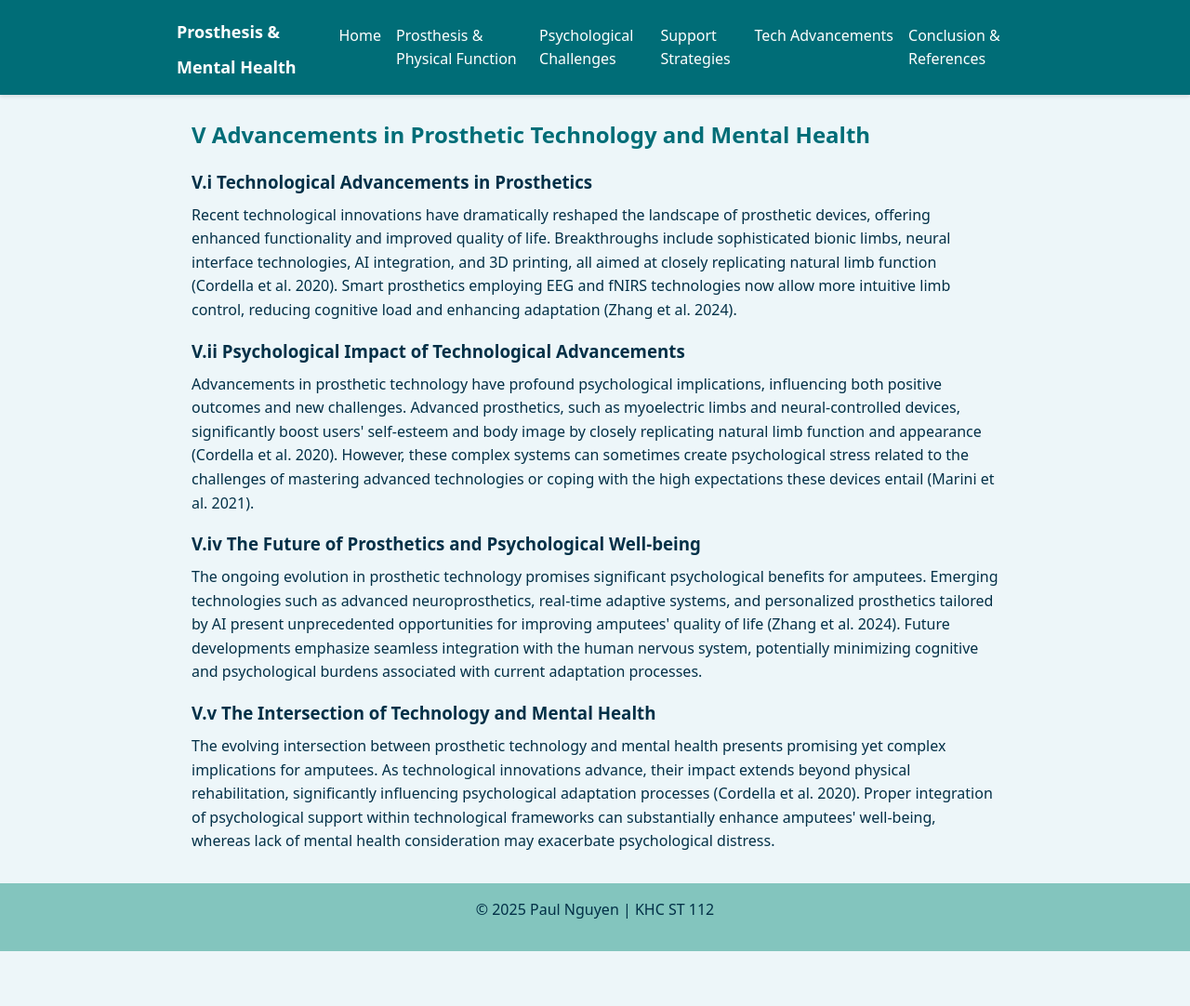
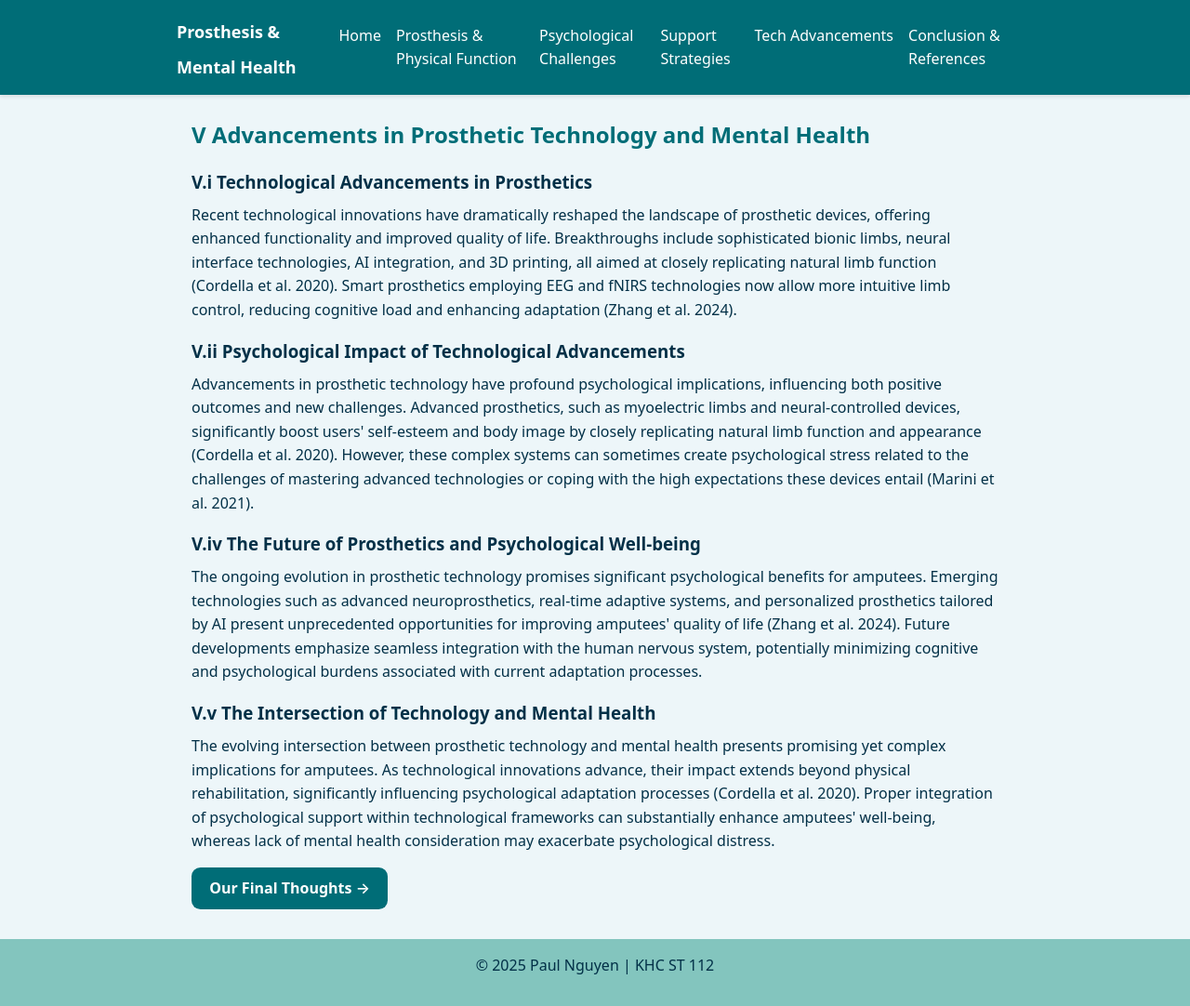
Before and after one commit to prosthesismental/prosthesismental.github.io, a plain HTML site: page technology.html in a window 1280 px wide. Shown: the whole page at 93% size. Before the commit the page ends 1023 px from the top, so only its background shows below. Drawn offline with Linux system fonts and the light colour scheme.

Commit message:
Update technology.html

```diff
--- a/technology.html
+++ b/technology.html
@@ -40,6 +40,7 @@
 
   <h3>V.v The Intersection of Technology and Mental Health</h3>
   <p>The evolving intersection between prosthetic technology and mental health presents promising yet complex implications for amputees. As technological innovations advance, their impact extends beyond physical rehabilitation, significantly influencing psychological adaptation processes (Cordella et al. 2020). Proper integration of psychological support within technological frameworks can substantially enhance amputees' well-being, whereas lack of mental health consideration may exacerbate psychological distress.</p>
+  <p><a class="button" href="conclusion.html">Our Final Thoughts &rarr;</a></p>
 </section>
 
 </main>
```
